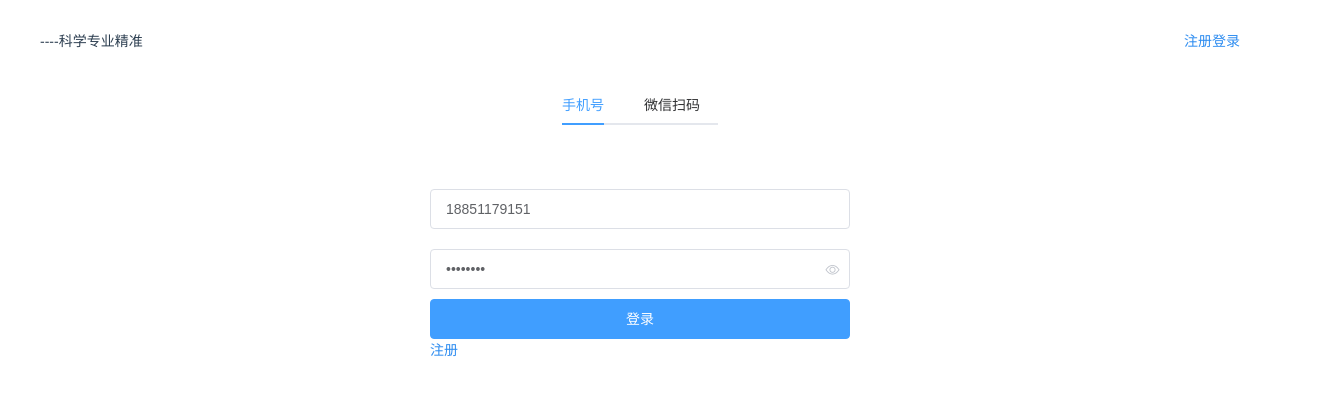
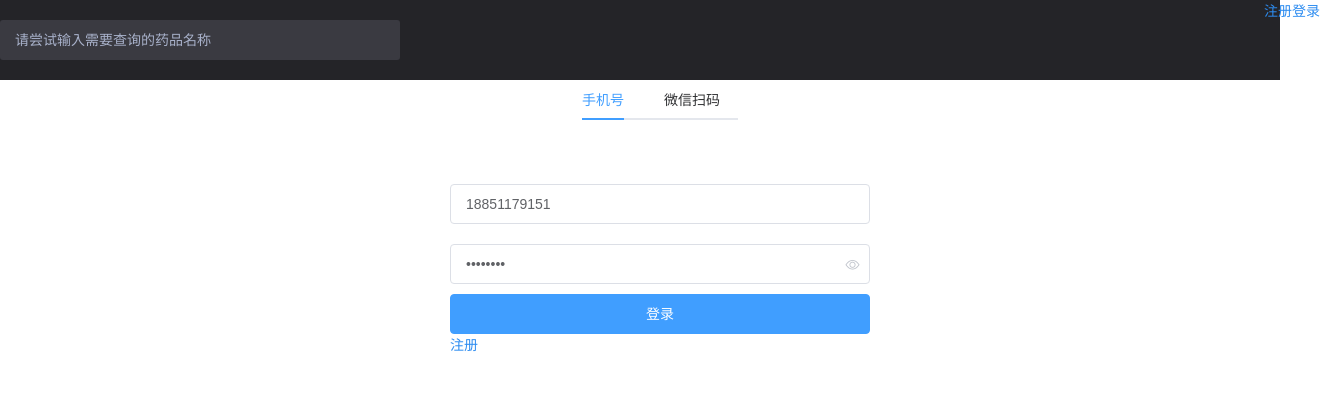
Before and after one commit to lz-web/tpl-vue-cli3.0, a Vue app: page /login in a window 1280 px wide. Shown: the top 396 px of the page, 1320 px wide, since content can reach past the window. Built offline with nearby package versions, Linux system fonts and the light colour scheme.

Commit message:
头部组件开始

```diff
--- a/src/assets/scss/base.hui.scss
+++ b/src/assets/scss/base.hui.scss
@@ -4,6 +4,6 @@
 // 正常内容区域
 .hui-container {
   box-sizing: border-box;
-  width: 1200px;
+  width: 1320px;
   margin: 0 auto;
 }
--- a/src/components/headerComponent/headerComponent.vue
+++ b/src/components/headerComponent/headerComponent.vue
@@ -2,15 +2,23 @@
   <div class="headerComponent-wrap">
     <div class="hui-container container-c">
       <div class="header-left">
-        <!-- <h1>病药智能评测系统</h1> -->
-        <p>----科学专业精准</p>
+        <el-autocomplete
+          v-model="state"
+          :fetch-suggestions="querySearchAsync"
+          :clearable="true"
+          placeholder="请尝试输入需要查询的药品名称"
+          @select="handleSelect"
+        >
+          <!-- <i class="el-icon-search el-input__icon" slot="suffix" @click="handleIconClick"></i> -->
+        <!-- <img src="../../assets/img/public/icon_search.png" alt="" class="el-input__icon" slot="suffix"> -->
+        </el-autocomplete>
       </div>
       <div class="header-right">
         <div v-if="is_login">
           <el-dropdown>
             <span class="el-dropdown-link">
               {{user_info.user_phone}}
-              <i class="el-icon-arrow-down el-icon--right"></i>
+              <i class="el-icon-search el-icon--right"></i>
             </span>
             <el-dropdown-menu slot="dropdown">
               <el-dropdown-item>
@@ -53,7 +61,9 @@ export default class About extends Vue {
   created() {
     //
     this.is_login = jsCookies.get("token") ? true : false;
-    this.user_info = localStorage.user_info ? JSON.parse(localStorage.user_info) : {};
+    this.user_info = localStorage.user_info
+      ? JSON.parse(localStorage.user_info)
+      : {};
     console.log();
   }
 
@@ -66,10 +76,10 @@ export default class About extends Vue {
   }
   // 退出登录
   exitLogin() {
-	console.log("退出登录");
-	jsCookies.set('token','')
-	localStorage.removeItem('user_info')
-	location.href = '/login'
+    console.log("退出登录");
+    jsCookies.set("token", "");
+    localStorage.removeItem("user_info");
+    location.href = "/login";
   }
 }
 </script>
@@ -79,13 +89,24 @@ export default class About extends Vue {
 
 .headerComponent-wrap {
   width: 100%;
-  padding: 30px 0 0 0;
-  height: 55px;
+  height: 80px;
+  background-color: #242428;
   .container-c {
     display: flex;
     justify-content: space-between;
   }
   .header-left {
+    .el-autocomplete {
+      margin-top:20px;
+      border-radius: 3px;
+      .el-input__inner {
+        color: #A5A5A5;
+        width:400px;
+        border-radius: 3px;
+        background: #3a3a41;
+        border: 0;
+      }
+    }
   }
 }
 </style>
--- a/src/views/index/index.ts
+++ b/src/views/index/index.ts
@@ -46,8 +46,8 @@ export default class About extends Vue {
       this.restaurants = []
       res.result.rows.forEach((item: any) => {
         this.restaurants.push({
-          value: item.comName,
-          id: item.id,
+          value: item.comm_name,
+          id: item.order_id,
         })
       })
     })
@@ -57,6 +57,7 @@ export default class About extends Vue {
     }, 222);
   }
   handleSelect(item: any) {
+    console.log(item)
     this.$router.push({ path: `/detail/${item.id}`})
   }
   // 搜索按钮
--- a/src/views/index/index.vue
+++ b/src/views/index/index.vue
@@ -7,7 +7,13 @@
       :clearable="true"
       placeholder="请输入内容"
       @select="handleSelect"
-    ></el-autocomplete>
+    >
+      <i
+    class="el-icon-edit el-input__icon"
+    slot="suffix"
+    @click="handleIconClick">
+  </i>
+    </el-autocomplete>
     <el-button type="primary" @click="searchBtn">搜索</el-button>
   </div>
 </template>
```
